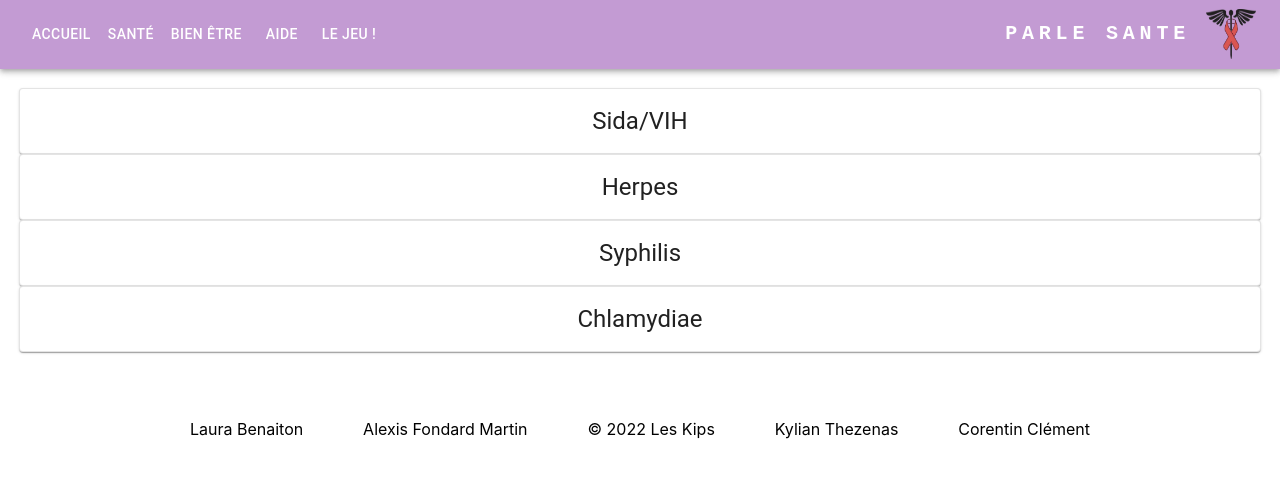
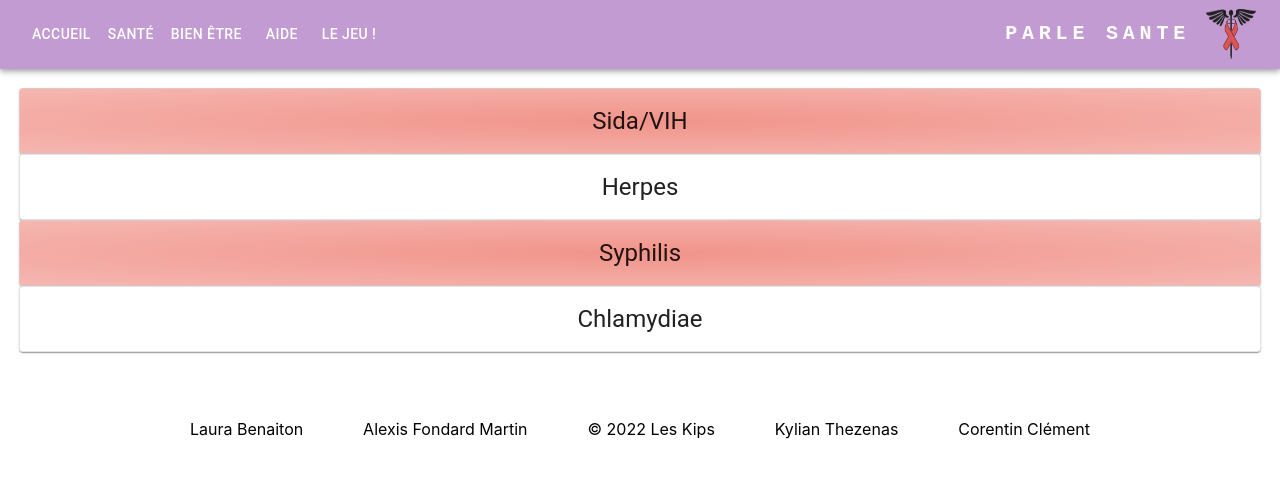
Before and after one commit to Coco62442/les-kips, a React (Create React App) app: page /Sante in a window 1280 px wide. Shown: the top 478 px of the page. Built offline with nearby package versions, Linux system fonts and the light colour scheme.

Commit message:
changement bg color

```diff
--- a/src/components/Mst/Chlamydiae.tsx
+++ b/src/components/Mst/Chlamydiae.tsx
@@ -10,7 +10,7 @@ export default function Chlamydiae() {
   return (
     <Card
       sx={{
-        border: '1px solid rgba(211,211,211,0.6)', cursor: "pointer",
+        border: '1px solid rgba(211,211,211,0.6)', cursor: "pointer"
       }}
     >
       <CardHeader title="Chlamydiae" onClick={() => setOpen(!open)} />
--- a/src/components/Mst/Sida.tsx
+++ b/src/components/Mst/Sida.tsx
@@ -10,7 +10,7 @@ export default function Sida() {
   return (
     <Card
       sx={{
-        border: '1px solid rgba(211,211,211,0.6)', cursor: "pointer"
+        border: '1px solid rgba(211,211,211,0.6)', cursor: "pointer", background: "radial-gradient(#F1948A, #F5B7B1)"
       }}
     >
       <CardHeader title="Sida/VIH" onClick={() => setOpen(!open)} />
--- a/src/components/Mst/Syphilis.tsx
+++ b/src/components/Mst/Syphilis.tsx
@@ -10,7 +10,7 @@ export default function Syphilis() {
   return (
     <Card
       sx={{
-        border: '1px solid rgba(211,211,211,0.6)', cursor: "pointer"
+        border: '1px solid rgba(211,211,211,0.6)', cursor: "pointer", background: "radial-gradient(#F1948A, #F5B7B1)"
       }}
     >
       <CardHeader title="Syphilis" onClick={() => setOpen(!open)} />
```
